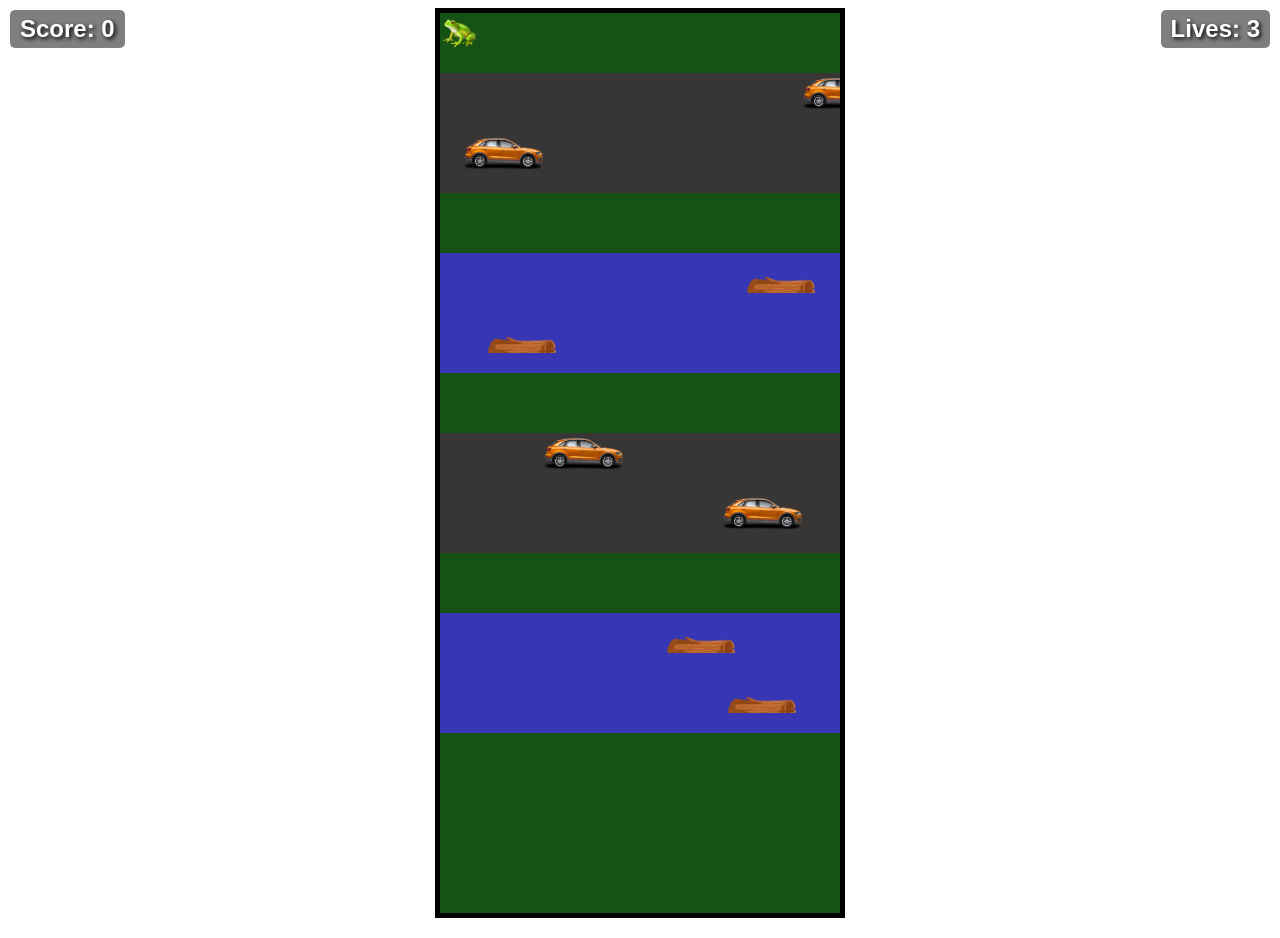
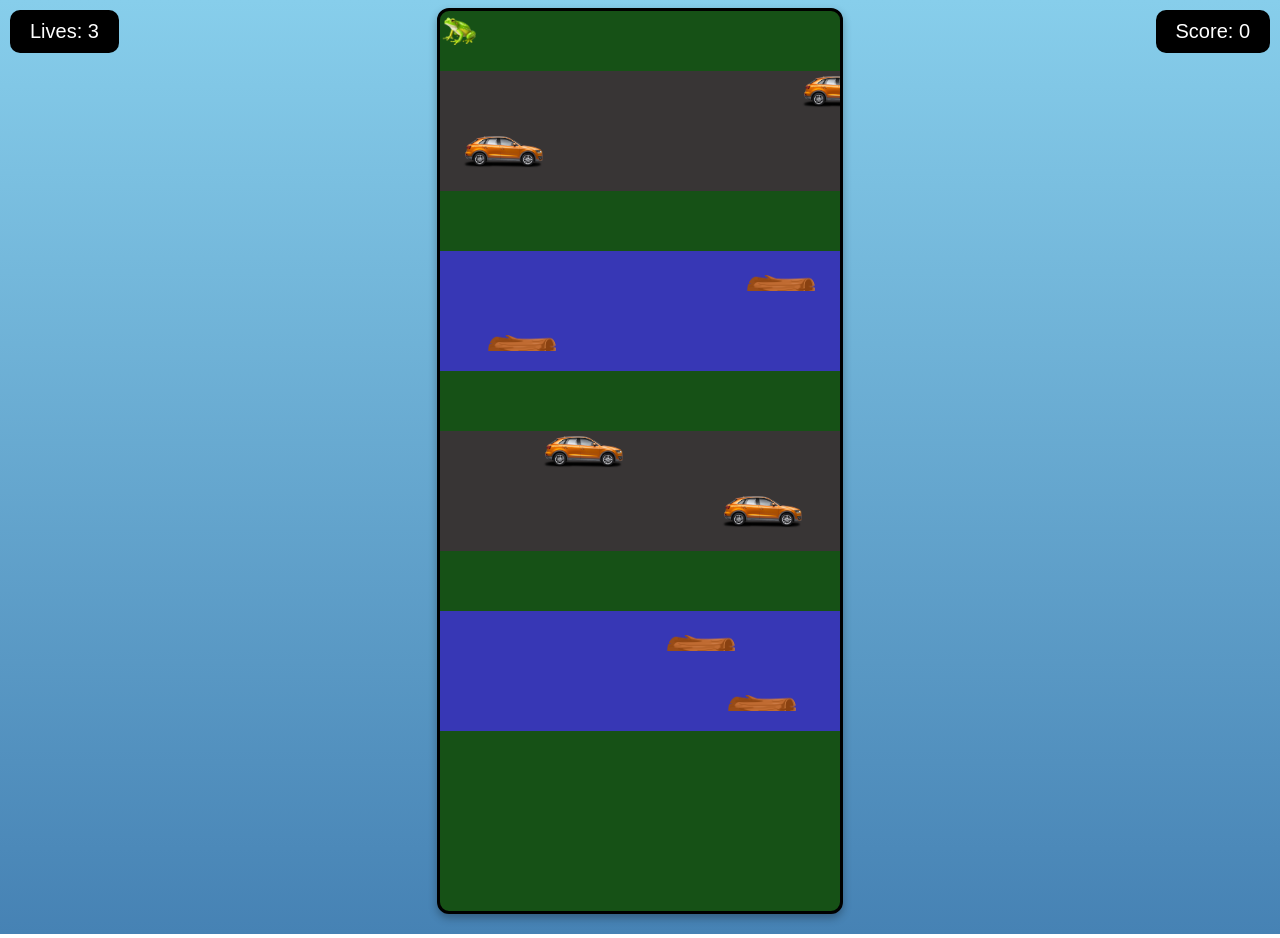
Before and after one commit to XKuijpers/FroggerAI, a plain HTML site: page index.html in a window 1280 px wide. Drawn offline with Linux system fonts and the light colour scheme.

Commit message:
finished game

```diff
--- a/style.css
+++ b/style.css
@@ -1,3 +1,8 @@
+body {
+    background: linear-gradient(to bottom, #87CEEB, #4682B4);
+    /* Sky blue gradient */
+}
+
 /* General game board styling */
 #game-board {
     width: 400px;
@@ -7,7 +12,10 @@
     background-color: #165116;
     /* Light blue background */
     overflow: hidden;
-    border: 5px solid black;
+    border: 3px solid black;
+    border-radius: 12px;
+    box-shadow: 0 4px 8px rgba(0, 0, 0, 0.3);
+    /* Shadow for depth */
 }
 
 /* Frog styling */
@@ -38,28 +46,23 @@
 /* Ensure the score and lives counters are positioned and styled */
 #score,
 #lives {
+    font-size: 20px;
+    color: #fff;
+    background-color: #000;
+    padding: 10px 20px;
+    border-radius: 10px;
     position: absolute;
     top: 10px;
-    font-size: 24px;
-    font-weight: bold;
-    color: white;
-    background-color: rgba(0, 0, 0, 0.5);
-    /* Semi-transparent background for readability */
-    padding: 5px 10px;
-    border-radius: 5px;
-    z-index: 10;
-    /* Ensure they are on top of other elements */
 }
 
 #score {
-    left: 10px;
-    /* Position the score counter on the left */
+    right: 10px;
 }
 
 #lives {
-    right: 10px;
-    /* Position the lives counter on the right */
+    left: 10px;
 }
+
 
 /* Lane styling */
 .lane {
```
